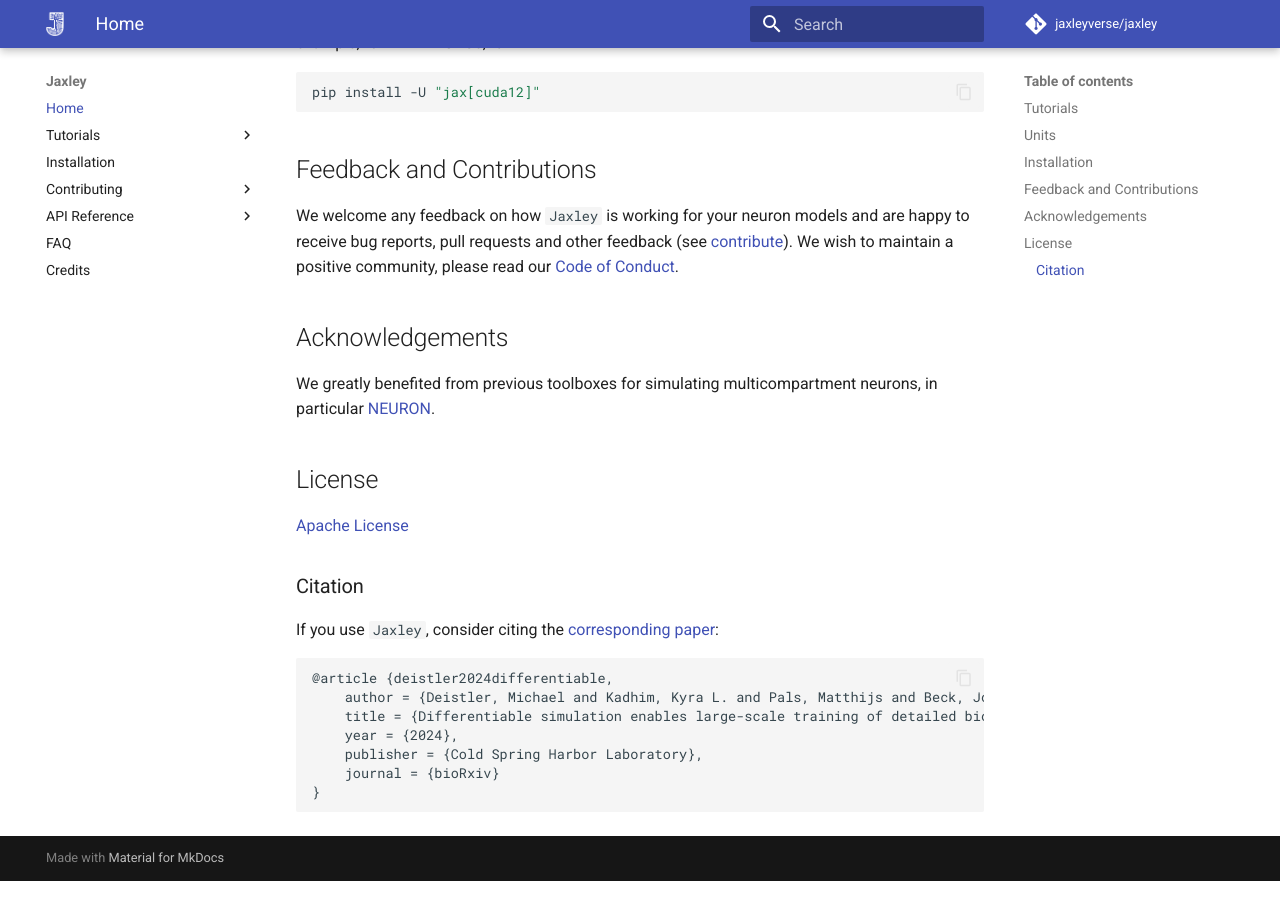
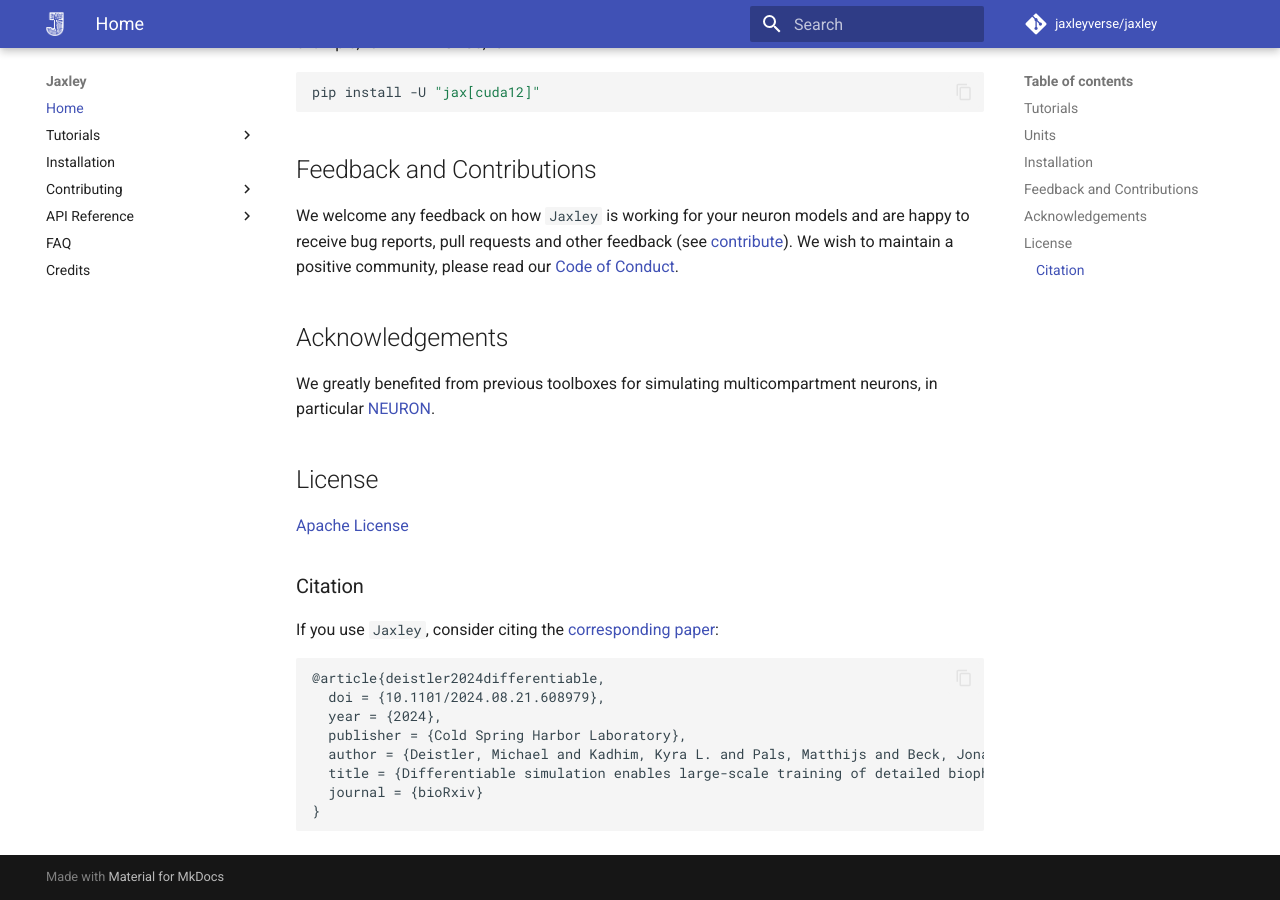
Before and after one commit to jaxleyverse/jaxley, an MkDocs documentation site: the page built from docs/docs/index.md, in a window 1280 px wide and 900 px high, scrolled down 1244 px. Built offline with MkDocs 1.6.1 and Material for MkDocs 9.7.7, drawn with Linux system fonts in a browser that asks for light colours; comment, search, counter and statistics services are not loaded.

Commit message:
Minor fixups for citation

````diff
--- a/docs/docs/index.md
+++ b/docs/docs/index.md
@@ -62,11 +62,12 @@ We greatly benefited from previous toolboxes for simulating multicompartment neu
 If you use `Jaxley`, consider citing the [corresponding paper](https://www.biorxiv.org/content/10.1101/2024.08.21.608979):
 
 ```
-@article {deistler2024differentiable,
-	author = {Deistler, Michael and Kadhim, Kyra L. and Pals, Matthijs and Beck, Jonas and Huang, Ziwei and Gloeckler, Manuel and Lappalainen, Janne K. and Schr{\"o}der, Cornelius and Berens, Philipp and Gon{\c c}alves, Pedro J. and Macke, Jakob H.},
-	title = {Differentiable simulation enables large-scale training of detailed biophysical models of neural dynamics},
-	year = {2024},
-	publisher = {Cold Spring Harbor Laboratory},
-	journal = {bioRxiv}
+@article{deistler2024differentiable,
+  doi = {10.1101/2024.08.21.608979},
+  year = {2024},
+  publisher = {Cold Spring Harbor Laboratory},
+  author = {Deistler, Michael and Kadhim, Kyra L. and Pals, Matthijs and Beck, Jonas and Huang, Ziwei and Gloeckler, Manuel and Lappalainen, Janne K. and Schr{\"o}der, Cornelius and Berens, Philipp and Gon{\c c}alves, Pedro J. and Macke, Jakob H.},
+  title = {Differentiable simulation enables large-scale training of detailed biophysical models of neural dynamics},
+  journal = {bioRxiv}
 }
 ```
````
Also changed, not shown: README.md.
